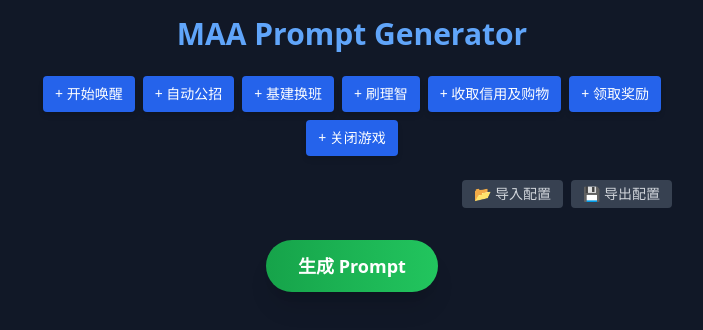
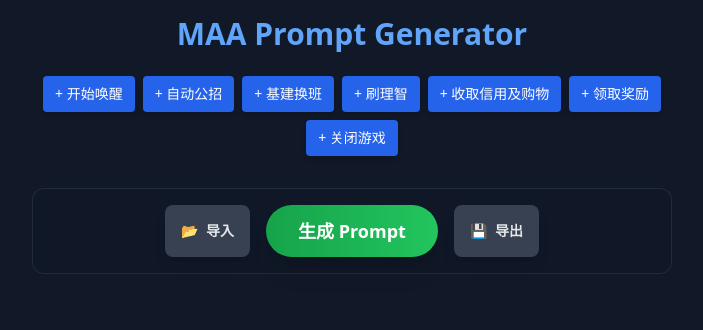
Before and after one commit to billma007/maa-prompt-generator, a Vue app: page / in a window 1280 px wide. Shown: the top 330 px of the page, without its empty margins (288-991 px from the left). Built offline with nearby package versions, Linux system fonts and the light colour scheme.

Commit message:
Feat: 移动“导入/导出”按钮到底部，强制“关闭游戏”任务置底，并支持拖拽导入配置

```diff
--- a/src/App.vue
+++ b/src/App.vue
@@ -1,5 +1,5 @@
 <script setup lang="ts">
-import { ref } from 'vue';
+import { ref, watch } from 'vue';
 import { TASK_TYPES, type Task, type TaskType } from './types.ts';
 
 // Simple ID generator
@@ -9,12 +9,28 @@
 const resultVisible = ref(false);
 
 const addTask = (type: TaskType) => {
+  const currentTasks = tasks.value;
+  const closeIndex = currentTasks.findIndex(t => t.type === 'Close');
+
+  if (type === 'Close') {
+    if (closeIndex !== -1) {
+      alert('“关闭游戏”任务已存在！');
+      return;
+    }
+  }
+
   const newTask: Task = {
     id: String(idCounter++),
     type,
     settings: getDefaultSettings(type),
   };
-  tasks.value.push(newTask);
+
+  if (closeIndex !== -1) {
+    // Insert before Close
+    currentTasks.splice(closeIndex, 0, newTask);
+  } else {
+    currentTasks.push(newTask);
+  }
 };
 
 const removeTask = (index: number) => {
@@ -23,16 +39,48 @@
 
 const moveTask = (index: number, direction: 'up' | 'down') => {
   const currentTasks = tasks.value;
+  // If moving the Close task, prevent it (it's pinned to bottom)
+  if (currentTasks[index].type === 'Close') return;
+
   if (direction === 'up' && index > 0) {
     const temp = currentTasks[index] as Task;
     currentTasks[index] = currentTasks[index - 1] as Task;
     currentTasks[index - 1] = temp;
   } else if (direction === 'down' && index < currentTasks.length - 1) {
+    // Prevent moving below Close
+    if (currentTasks[index + 1].type === 'Close') return;
+
     const temp = currentTasks[index] as Task;
     currentTasks[index] = currentTasks[index + 1] as Task;
     currentTasks[index + 1] = temp;
   }
 };
+
+// Enforce "Close Game" task to be single and always at the end
+watch(tasks, (newVal) => {
+    const closeIndices: number[] = [];
+    newVal.forEach((t, i) => {
+        if (t.type === 'Close') closeIndices.push(i);
+    });
+
+    if (closeIndices.length > 0) {
+        // Remove duplicates if any (keep the last added one usually, or first? Let's keep first found)
+        if (closeIndices.length > 1) {
+            // Remove all except the first one found
+            for (let i = closeIndices.length - 1; i > 0; i--) {
+                newVal.splice(closeIndices[i], 1);
+            }
+        }
+
+        // Move the single Close task to the end if not already there
+        const currentCloseIndex = newVal.findIndex(t => t.type === 'Close');
+        if (currentCloseIndex !== -1 && currentCloseIndex !== newVal.length - 1) {
+            const closeTask = newVal[currentCloseIndex];
+            newVal.splice(currentCloseIndex, 1);
+            newVal.push(closeTask);
+        }
+    }
+}, { deep: true });
 
 const getDefaultSettings = (type: TaskType) => {
   switch (type) {
@@ -252,7 +300,20 @@
   const input = event.target as HTMLInputElement;
   const file = input.files?.[0];
   if (!file) return;
+  readFile(file);
+  input.value = '';
+};
 
+const handleDrop = (event: DragEvent) => {
+    const file = event.dataTransfer?.files[0];
+    if (file && file.name.endsWith('.json')) {
+        readFile(file);
+    } else if (file) {
+        alert('请拖入有效的 .json 配置文件');
+    }
+};
+
+const readFile = (file: File) => {
   const reader = new FileReader();
   reader.onload = (e) => {
     try {
@@ -267,8 +328,6 @@
     } catch (err) {
       alert('文件解析失败：无效的 JSON 文件');
     }
-    // Reset input value so same file can be selected again
-    input.value = '';
   };
   reader.readAsText(file);
 };
@@ -276,7 +335,7 @@
 </script>
 
 <template>
-  <div class="container mx-auto p-4 max-w-2xl text-left">
+  <div class="container mx-auto p-4 max-w-2xl text-left min-h-screen" @dragover.prevent @drop.prevent="handleDrop">
     <h1 class="text-3xl font-bold mb-6 text-center text-blue-400">MAA Prompt Generator</h1>
 
     <div class="mb-6 flex flex-wrap gap-2 justify-center">
@@ -286,16 +345,7 @@
         </button>
     </div>
 
-    <!-- Manage Config -->
-    <div class="flex justify-end gap-2 mb-4">
-      <input type="file" ref="uploadConfigInput" @change="handleFileUpload" accept=".json" class="hidden" />
-      <button @click="triggerUpload" class="px-3 py-1 bg-gray-700 hover:bg-gray-600 rounded text-sm text-gray-300 flex items-center gap-1 transition">
-         <span>📂</span> 导入配置
-      </button>
-      <button @click="downloadConfig" class="px-3 py-1 bg-gray-700 hover:bg-gray-600 rounded text-sm text-gray-300 flex items-center gap-1 transition">
-         <span>💾</span> 导出配置
-      </button>
-    </div>
+    <input type="file" ref="uploadConfigInput" @change="handleFileUpload" accept=".json" class="hidden" />
 
     <!-- Task List -->
     <div v-for="(task, index) in tasks" :key="task.id"
@@ -493,9 +543,15 @@
     </div>
 
     <!-- Generate Button -->
-    <div class="mt-8 text-center sticky bottom-4 z-10">
+    <div class="mt-8 text-center sticky bottom-4 z-10 flex justify-center gap-4 bg-gray-900/80 p-4 rounded-xl backdrop-blur-sm border border-gray-700/50">
+        <button @click="triggerUpload" class="px-4 py-2 bg-gray-700 hover:bg-gray-600 text-gray-200 font-bold rounded-lg shadow-lg transform transition hover:scale-105 flex items-center gap-2 text-sm">
+             <span>📂</span> 导入
+        </button>
         <button @click="getPrompt" class="px-8 py-3 bg-gradient-to-r from-green-600 to-green-500 rounded-full hover:from-green-500 hover:to-green-400 text-white font-bold text-lg shadow-xl transform transition hover:scale-105">
             生成 Prompt
+        </button>
+        <button @click="downloadConfig" class="px-4 py-2 bg-gray-700 hover:bg-gray-600 text-gray-200 font-bold rounded-lg shadow-lg transform transition hover:scale-105 flex items-center gap-2 text-sm">
+             <span>💾</span> 导出
         </button>
     </div>
 
```
